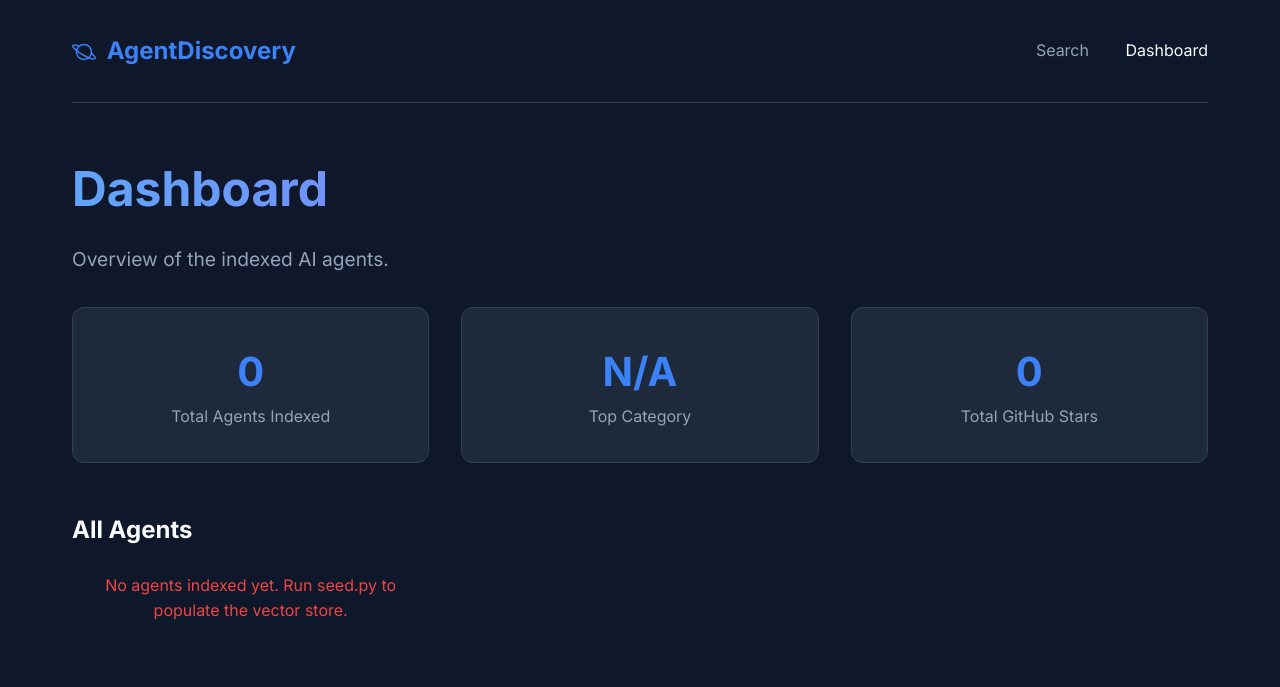
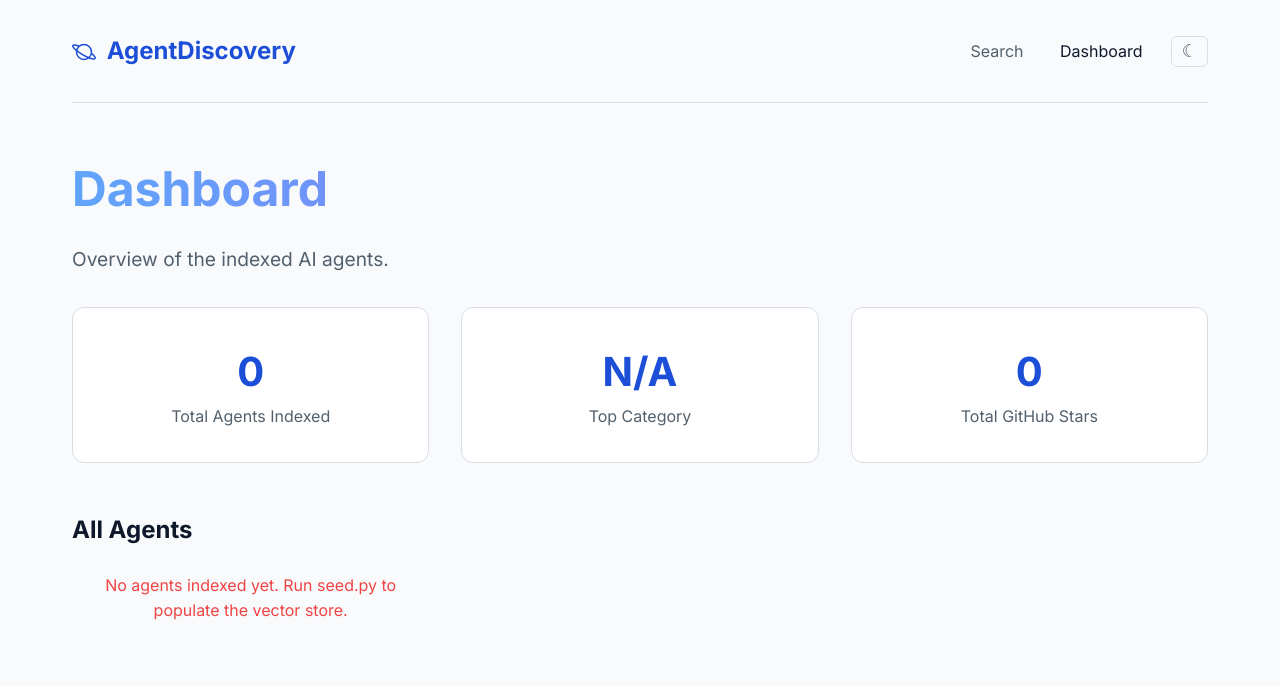
Before and after one commit to vatsalp2008/AI-Agent-Discovery, a Flask app: page /dashboard in a window 1280 px wide. Shown: the top 687 px of the page. Run offline with Flask 3, Linux system fonts and the light colour scheme; data that the repository does not hold is empty.

Commit message:
Add light and dark theme toggle

```diff
--- a/ai-agent-discovery/frontend/static/css/style.css
+++ b/ai-agent-discovery/frontend/static/css/style.css
@@ -1,4 +1,5 @@
-:root {
+:root,
+[data-theme="dark"] {
     --bg-color: #0f172a;
     --card-bg: #1e293b;
     --text-primary: #f8fafc;
@@ -7,6 +8,32 @@
     --accent-hover: #2563eb;
     --border-color: #334155;
     --font-family: 'Inter', sans-serif;
+}
+
+/* Light palette. Measured contrast against --card-bg:
+   text-primary 17.9:1, text-secondary 6.5:1, accent 6.7:1 — all clear
+   WCAG AA (4.5:1) for body text. */
+[data-theme="light"] {
+    --bg-color: #f8fafc;
+    --card-bg: #ffffff;
+    --text-primary: #0f172a;
+    --text-secondary: #52606d;
+    --accent-color: #1d4ed8;
+    --accent-hover: #1e40af;
+    --border-color: #d8dee6;
+}
+
+/* Honour the OS preference when the user has not chosen explicitly. */
+@media (prefers-color-scheme: light) {
+    :root:not([data-theme]) {
+        --bg-color: #f8fafc;
+        --card-bg: #ffffff;
+        --text-primary: #0f172a;
+        --text-secondary: #52606d;
+        --accent-color: #1d4ed8;
+        --accent-hover: #1e40af;
+        --border-color: #d8dee6;
+    }
 }
 
 * {
@@ -587,3 +614,28 @@ nav a:focus-visible,
     outline: 2px solid var(--accent-color);
     outline-offset: 2px;
 }
+
+/* Theme toggle in the header */
+.theme-toggle {
+    font: inherit;
+    font-size: 1.1rem;
+    line-height: 1;
+    color: var(--text-secondary);
+    background: transparent;
+    border: 1px solid var(--border-color);
+    border-radius: 6px;
+    padding: 0.35rem 0.6rem;
+    margin-left: 1.5rem;
+    cursor: pointer;
+    transition: color 0.2s, border-color 0.2s;
+}
+
+.theme-toggle:hover {
+    color: var(--accent-color);
+    border-color: var(--accent-color);
+}
+
+.theme-toggle:focus-visible {
+    outline: 2px solid var(--accent-color);
+    outline-offset: 2px;
+}
--- /dev/null
+++ b/ai-agent-discovery/frontend/static/js/theme.js
@@ -0,0 +1,86 @@
+/**
+ * Light/dark theme switching.
+ *
+ * The saved choice is applied by an inline-free early script (see base.html)
+ * before first paint, so there is no flash of the wrong theme. With no saved
+ * choice the CSS `prefers-color-scheme` rule decides, and this file only
+ * records an explicit override.
+ */
+const Theme = (() => {
+    const STORAGE_KEY = 'agentdiscovery:theme';
+
+    function stored() {
+        try {
+            const value = localStorage.getItem(STORAGE_KEY);
+            return value === 'light' || value === 'dark' ? value : null;
+        } catch (error) {
+            return null;  // private mode, or storage disabled
+        }
+    }
+
+    function systemPrefersLight() {
+        return typeof window.matchMedia === 'function'
+            && window.matchMedia('(prefers-color-scheme: light)').matches;
+    }
+
+    /** The theme actually in effect, saved or inherited from the OS. */
+    function current() {
+        return document.documentElement.getAttribute('data-theme')
+            || stored()
+            || (systemPrefersLight() ? 'light' : 'dark');
+    }
+
+    function apply(theme) {
+        document.documentElement.setAttribute('data-theme', theme);
+        try {
+            localStorage.setItem(STORAGE_KEY, theme);
+        } catch (error) {
+            // Not fatal: the theme still applies for this page view.
+        }
+    }
+
+    function toggle() {
+        const next = current() === 'dark' ? 'light' : 'dark';
+        apply(next);
+        return next;
+    }
+
+    /** Restore a saved choice. Called before paint, and again on load. */
+    function restore() {
+        const saved = stored();
+        if (saved) document.documentElement.setAttribute('data-theme', saved);
+        return saved;
+    }
+
+    function label(theme) {
+        return theme === 'dark' ? 'Switch to light theme' : 'Switch to dark theme';
+    }
+
+    function icon(theme) {
+        return theme === 'dark' ? '☀' : '☾';
+    }
+
+    return { STORAGE_KEY, current, apply, toggle, restore, label, icon };
+})();
+
+// Applied immediately, not on DOMContentLoaded: base.html loads this file in
+// <head> without `defer`, so the attribute is set before first paint and the
+// page never flashes the wrong theme. Doing this with an inline script would
+// require loosening the Content-Security-Policy.
+Theme.restore();
+
+document.addEventListener('DOMContentLoaded', () => {
+    const button = document.getElementById('themeToggle');
+    if (!button) return;
+
+    function paint(theme) {
+        button.textContent = Theme.icon(theme);
+        button.setAttribute('aria-label', Theme.label(theme));
+        button.title = Theme.label(theme);
+    }
+
+    paint(Theme.current());
+    button.addEventListener('click', () => paint(Theme.toggle()));
+});
+
+if (typeof module !== 'undefined') module.exports = Theme;
--- a/ai-agent-discovery/frontend/templates/base.html
+++ b/ai-agent-discovery/frontend/templates/base.html
@@ -13,6 +13,9 @@
     <!-- Ionicons -->
     <script type="module" src="https://unpkg.com/ionicons@7.1.0/dist/ionicons/ionicons.esm.js"></script>
     <script nomodule src="https://unpkg.com/ionicons@7.1.0/dist/ionicons/ionicons.js"></script>
+    <!-- Loaded in <head> without defer so the saved theme is applied before
+         first paint; the CSP forbids the usual inline snippet. -->
+    <script src="/static/js/theme.js"></script>
     {% block head %}{% endblock %}
 </head>
 
@@ -26,6 +29,8 @@
             <nav aria-label="Main">
                 <a href="/" {% if page == 'search' %}class="active" aria-current="page"{% endif %}>Search</a>
                 <a href="/dashboard" {% if page == 'dashboard' %}class="active" aria-current="page"{% endif %}>Dashboard</a>
+                <button type="button" id="themeToggle" class="theme-toggle"
+                        aria-label="Switch theme">☀</button>
             </nav>
         </header>
 
--- a/tests-js/helpers.js
+++ b/tests-js/helpers.js
@@ -65,8 +65,11 @@ export function bootPage({ html, script, extraScripts = [] }) {
 
     try {
         const source = readFileSync(resolve(STATIC_JS, script), 'utf8');
+        // Surface any top-level const the file defines (e.g. Theme) so tests
+        // can drive its API directly, the same way loadScript does.
+        const exposed = script.replace(/\.js$/, '').replace(/(^|-)(\w)/g, (_, __, c) => c.toUpperCase());
         // eslint-disable-next-line no-eval
-        (0, eval)(source);
+        (0, eval)(`${source}\n;try { globalThis.${exposed} = ${exposed}; } catch (e) {}`);
     } finally {
         document.addEventListener = realAdd;
     }
```
Also changed, not shown: tests-js/theme.test.js (added, +120 -0 lines).
